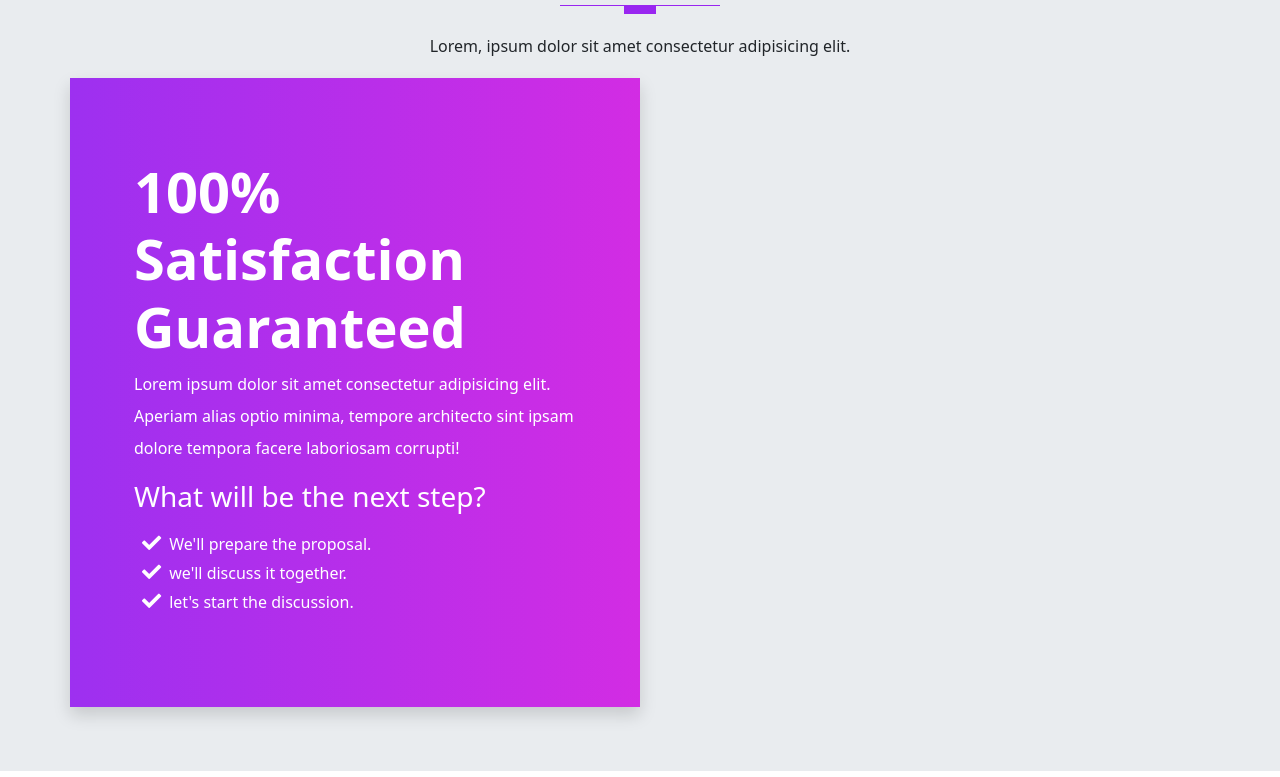
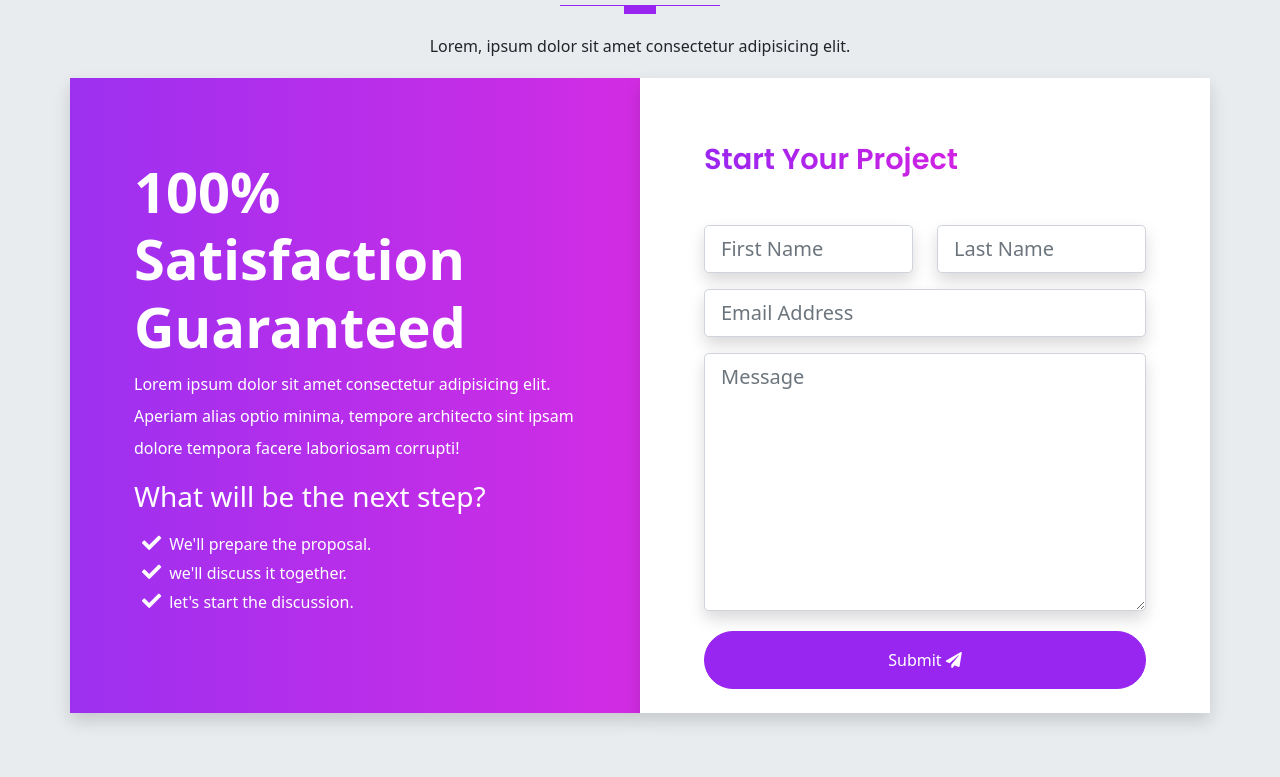
Before and after one commit to iIlumi/fcc_portfolio_bs5, a website: page index.html in a window 1280 px wide. Shown: the part 6543-7320 px from the top of the page. Drawn offline with Linux system fonts and the light colour scheme.

Commit message:
done form

```diff
--- a/index.html
+++ b/index.html
@@ -877,10 +877,61 @@
               </ul>
             </div>
           </div>
-          <div class="col-12 col-lg-6">
+          <div class="col-12 col-lg-6 shadow p-3 bg-white">
+            <div class="get-started-form w-100 pb-2">
+              <h4 class="display-3--title mb-5">start your project</h4>
+              <form action="#" class="row">
+                <div class="col-md-6 mb-3">
+                  <input
+                    type="text"
+                    placeholder="First Name"
+                    id="inputFirstName"
+                    class="shadow form-control form-control-lg"
+                  />
+                </div>
 
+                <div class="col-md-6 mb-3">
+                  <input
+                    type="text"
+                    placeholder="Last Name"
+                    id="inputLasttName"
+                    class="shadow form-control form-control-lg"
+                  />
+                </div>
+                <div class="col-lg-12 mb-3">
+                  <input
+                    type="text"
+                    placeholder="Email Address"
+                    id="inputEmail"
+                    class="shadow form-control form-control-lg"
+                  />
+                </div>
+
+                <div class="mb-3">
+                  <textarea
+                    name="message"
+                    placeholder="Message"
+                    id="message"
+                    rows="8"
+                    class="shadow form-control form-control-lg"
+                  ></textarea>
+                </div>
+
+                <div class="col-12">
+                  <button
+                    type="button"
+                    class="btn btn-primary rounded-pill pt-3 pb-3 w-100 mt-1"
+                  >
+                    Submit
+                    <i class="fas fa-paper-plane"></i>
+                  </button>
+                </div>
+                <!-- <div class="text-center d-grid mt-1">
+                </div> -->
+              </form>
+            </div>
           </div>
-      </div>
+        </div>
       </div>
     </section>
 
--- a/scss/sections/_get-started.scss
+++ b/scss/sections/_get-started.scss
@@ -6,7 +6,6 @@
 .cta-info {
   padding: 3rem;
   margin: 1rem 0;
-
 }
 
 .cta-info__list {
@@ -22,6 +21,7 @@
   li::before {
     content: '\f00c';
 
+    // fw của font awe phải từ 600 trở lên
     font-family: 'Font Awesome 5 Free';
     font-weight: 600;
     font-size: 1.2rem;
@@ -29,3 +29,7 @@
     margin-right: 0.5rem;
   }
 }
+
+.get-started-form {
+  padding: 3rem;
+}
```
Also changed, not shown: README.txt, css/style.css, 1 other file.
